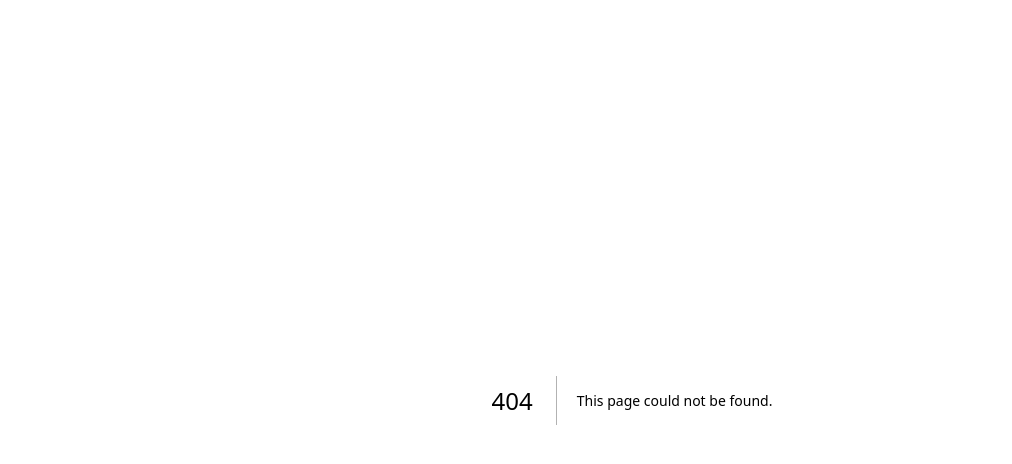
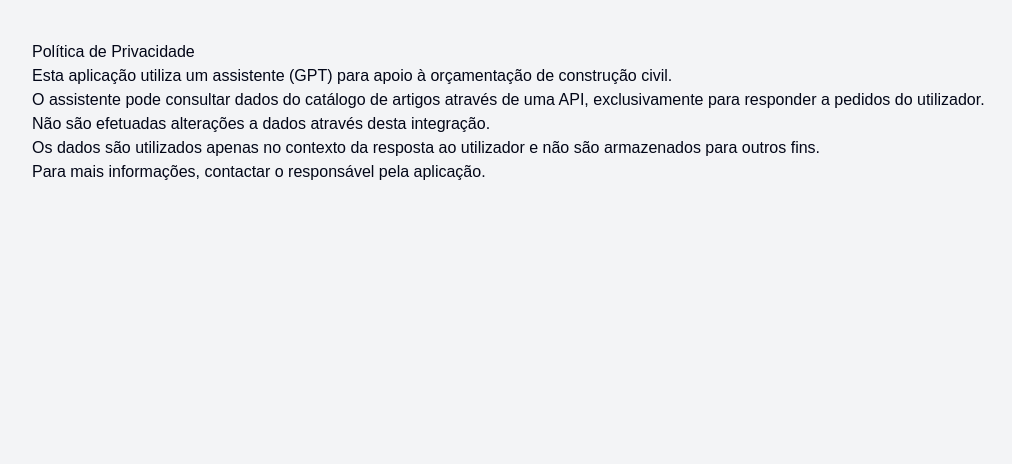
Before and after one commit to BailaoHugo/gestao-construcao, a Next.js app: page /privacy in a window 1280 px wide. Before the commit this address had no page. Shown: the top 464 px of the page, without its empty margins (8-1020 px from the left). Built offline with nearby package versions, Linux system fonts and the light colour scheme.

Commit message:
feat: add privacy page

```diff
--- a/openapi-maria-catalogo.yaml
+++ b/openapi-maria-catalogo.yaml
@@ -7,6 +7,7 @@ servers:
 paths:
   /api/catalogo/search:
     get:
+      operationId: searchCatalogo
       summary: Pesquisa de artigos no catálogo
       description: Pesquisa artigos ativos no catálogo por texto livre.
       parameters:
@@ -69,6 +70,7 @@ paths:
                     - ativo
   /api/catalogo/artigo:
     get:
+      operationId: getArtigoByCodigo
       summary: Obter artigo do catálogo por código
       description: Devolve um único artigo do catálogo a partir do código exato.
       parameters:
--- /dev/null
+++ b/src/app/privacy/page.tsx
@@ -0,0 +1,30 @@
+export default function PrivacyPage() {
+  return (
+    <main style={{ padding: "40px", fontFamily: "sans-serif" }}>
+      <h1>Política de Privacidade</h1>
+
+      <p>
+        Esta aplicação utiliza um assistente (GPT) para apoio à orçamentação de
+        construção civil.
+      </p>
+
+      <p>
+        O assistente pode consultar dados do catálogo de artigos através de uma
+        API, exclusivamente para responder a pedidos do utilizador.
+      </p>
+
+      <p>
+        Não são efetuadas alterações a dados através desta integração.
+      </p>
+
+      <p>
+        Os dados são utilizados apenas no contexto da resposta ao utilizador e
+        não são armazenados para outros fins.
+      </p>
+
+      <p>
+        Para mais informações, contactar o responsável pela aplicação.
+      </p>
+    </main>
+  );
+}
```
